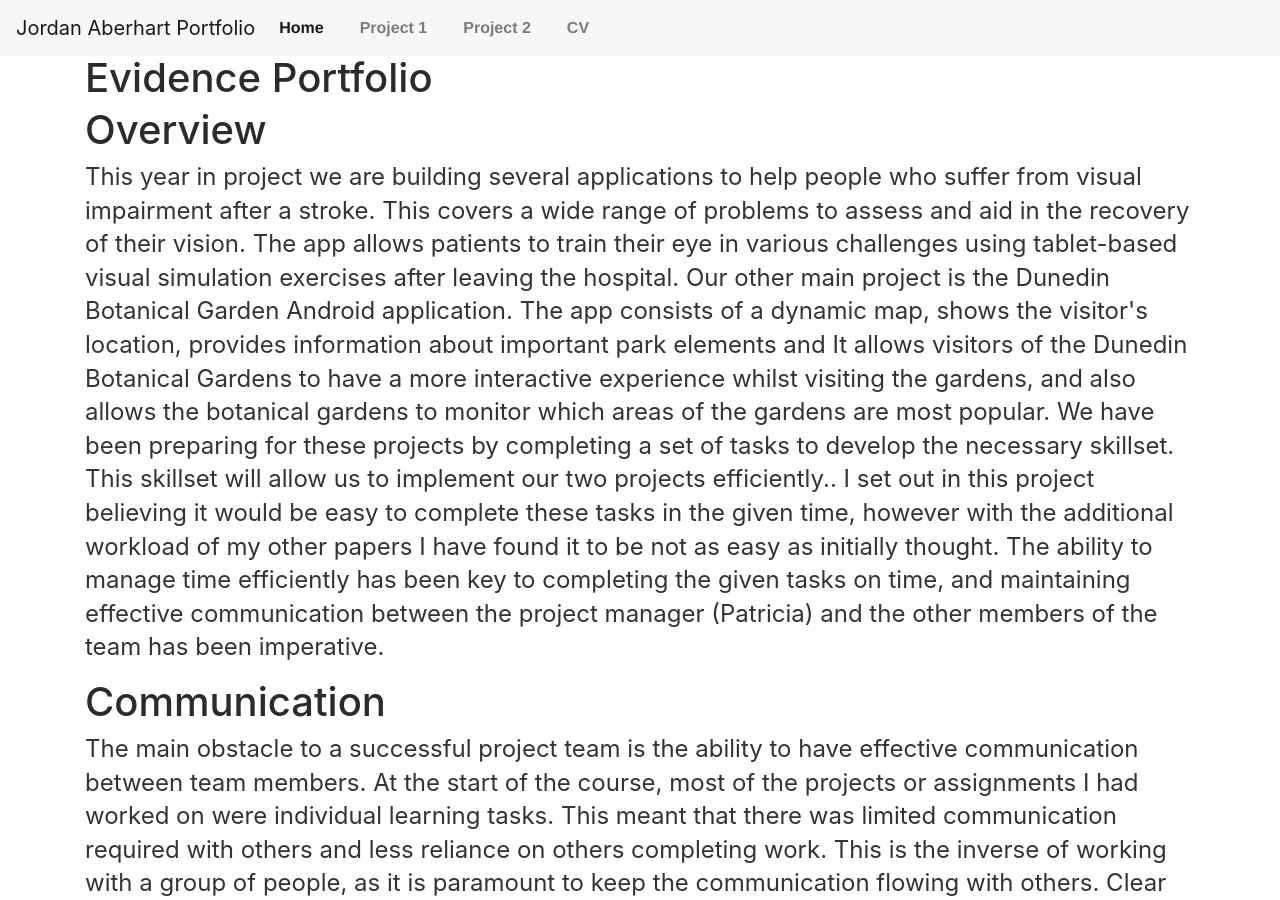
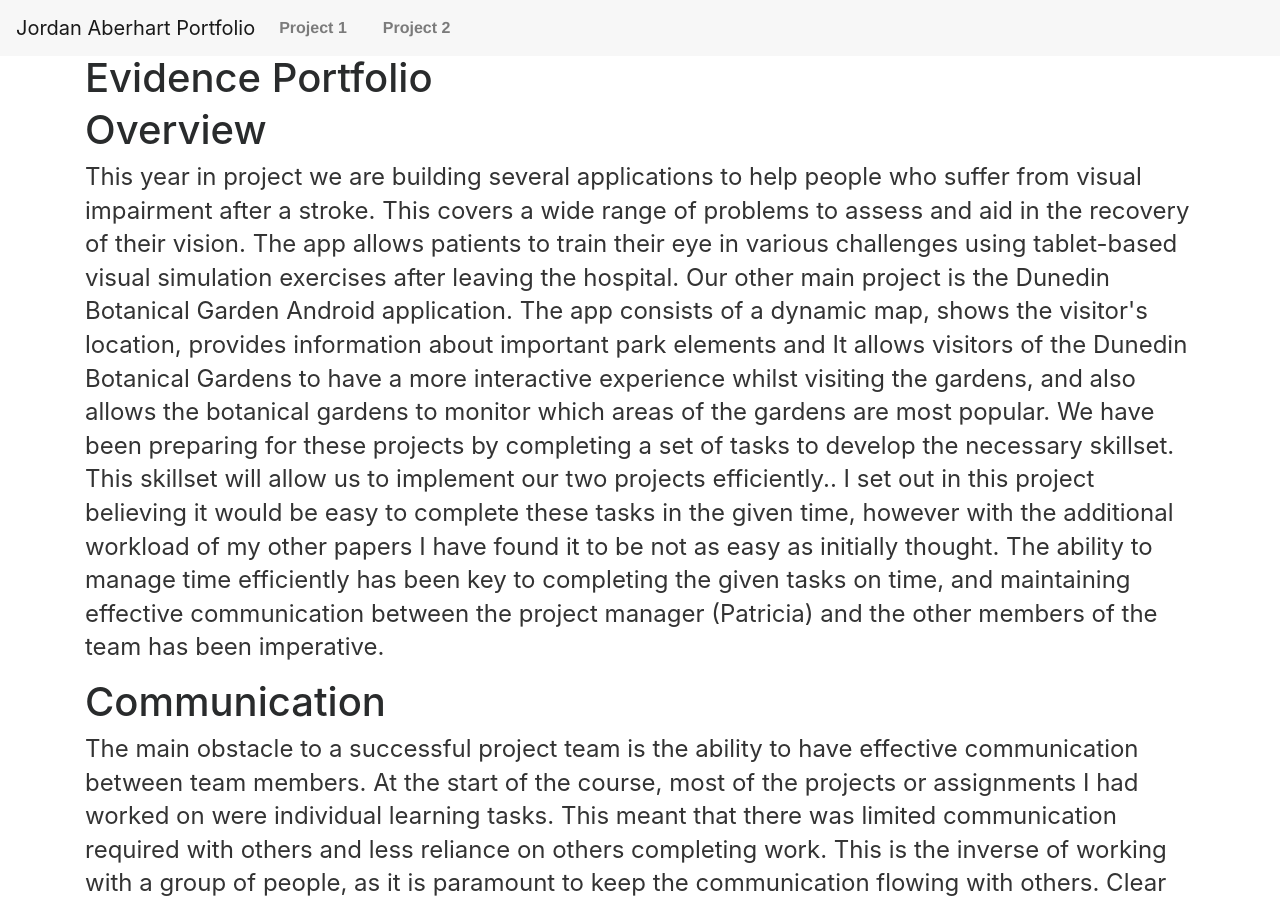
Before and after one commit to aberhjk1/aberhjk1.github.io, a Jekyll site: the page built from index.html, in a window 1280 px wide and 900 px high. Built offline with Jekyll 4.4.1, drawn with Linux system fonts in a browser that asks for light colours; nearby versions of some CDN libraries.

Commit message:
Update default.html

```diff
--- a/_layouts/default.html
+++ b/_layouts/default.html
@@ -24,18 +24,13 @@
         <a class="navbar-brand" href="#">Jordan Aberhart Portfolio</a>
         <div class="collapse navbar-collapse" id="navbarText">
             <ul class="navbar-nav mr-auto">
-                <li class="nav-item active">
-                    <a class="nav-link" href="index">Home <span class="sr-only">(current)</span></a>
-                </li>
                 <li class="nav-item">
                     <a class="nav-link" href="index">Project 1</a>
                 </li>
                 <li class="nav-item">
                     <a class="nav-link" href="project2">Project 2</a>
                 </li>
-                <li class="nav-item">
-                    <a class="nav-link" href="cv">CV</a>
-                </li>
+
             </ul>
         </div>
     </nav>
```
